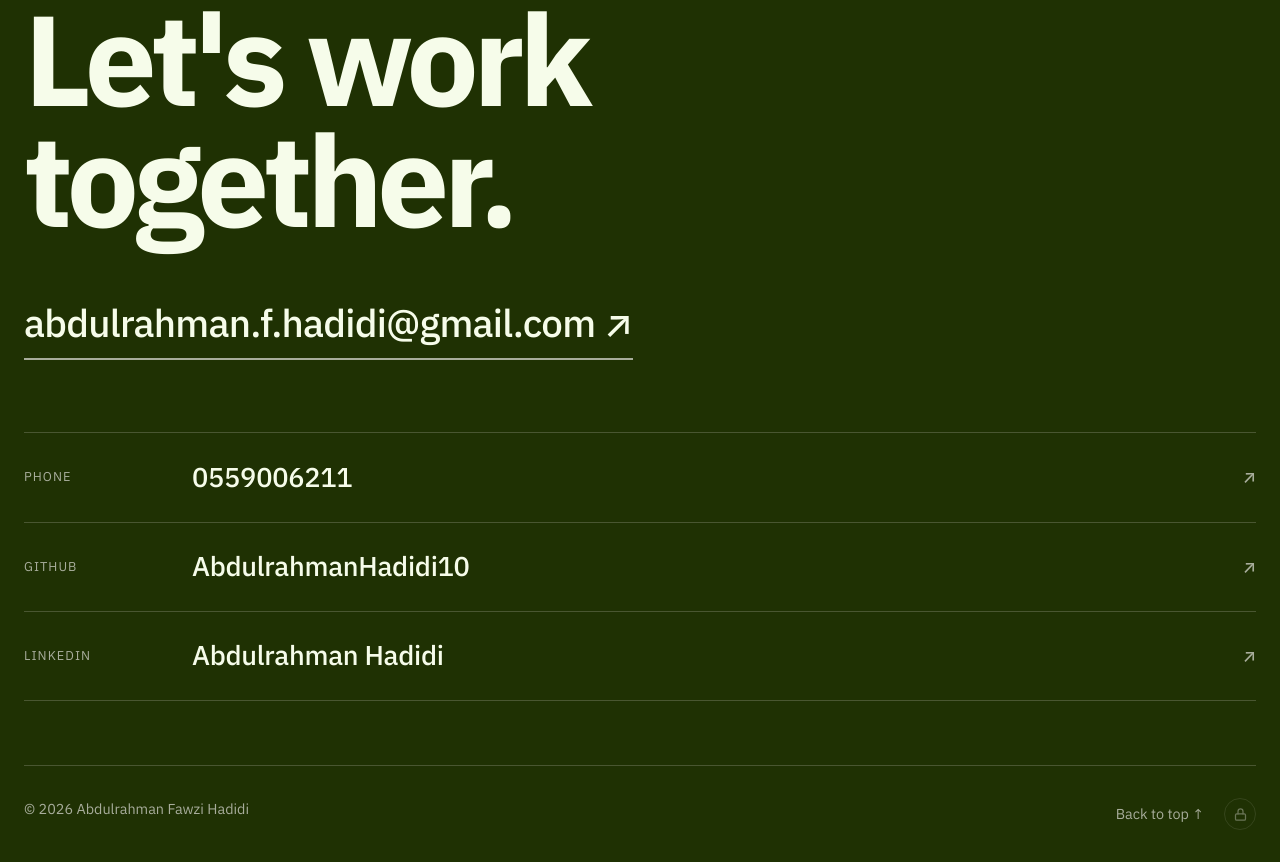
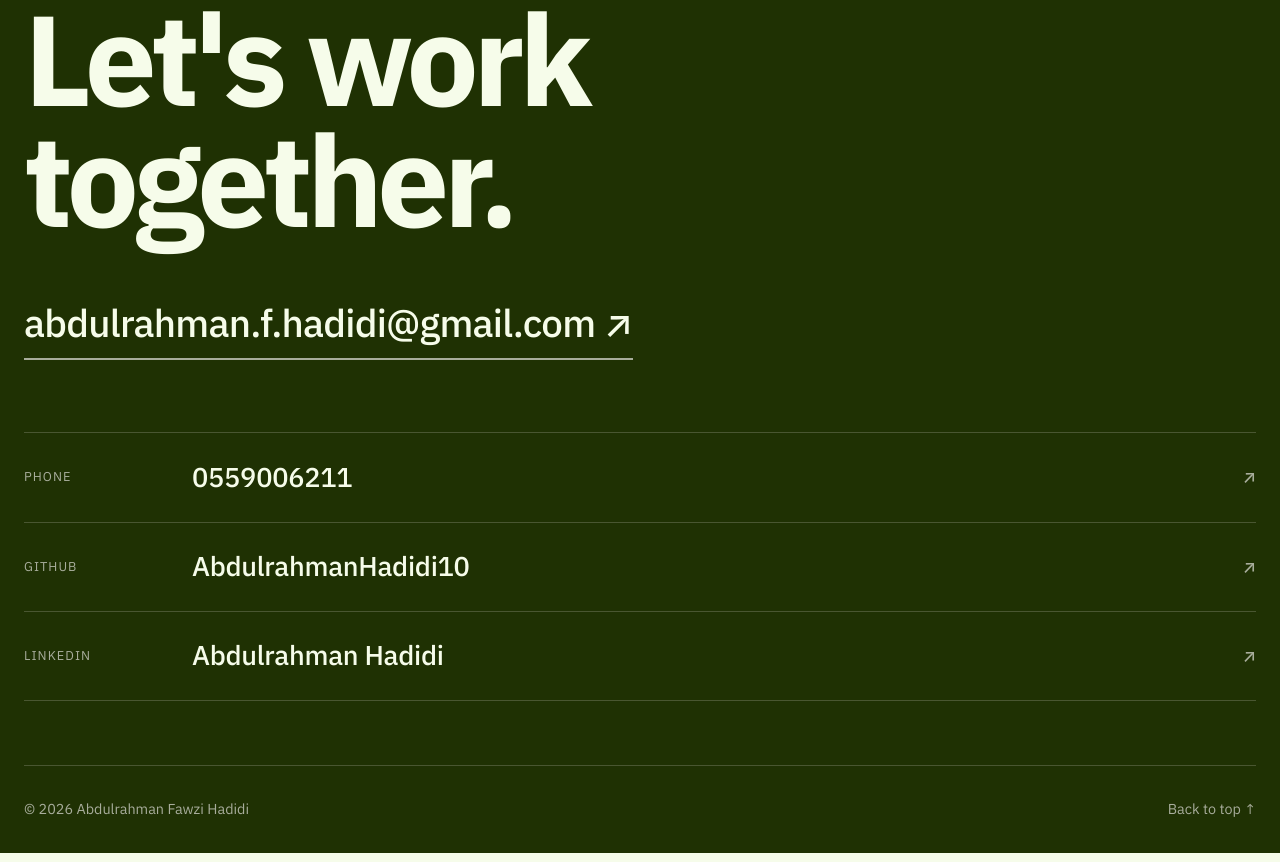
Before and after one commit to AbdulrahmanHadidi10/portfolio, a plain HTML site: page index.html in a window 1280 px wide. Shown: the part 4219-5081 px from the top of the page. Drawn offline with Linux system fonts and the light colour scheme.

Commit message:
Remove dashboard icon from footer; dashboard stays reachable by its URL
Co-Authored-By: Claude Opus 5.5 <noreply@anthropic.com>

```diff
--- a/index.html
+++ b/index.html
@@ -152,12 +152,7 @@
       </div>
       <footer class="footer container">
         <p>&copy; <span id="year"></span> <span data-i18n="footer.name">Abdulrahman Fawzi Hadidi</span></p>
-        <div class="footer-right">
-          <a href="#home" class="to-top" data-i18n="footer.top">Back to top ↑</a>
-          <a href="dashboard.html" class="dash-link" data-i18n-label="footer.dash" aria-label="Dashboard" title="Dashboard">
-            <svg viewBox="0 0 24 24" width="15" height="15" fill="none" stroke="currentColor" stroke-width="2" stroke-linecap="round" stroke-linejoin="round"><rect x="4" y="11" width="16" height="10" rx="2"/><path d="M8 11V7a4 4 0 0 1 8 0v4"/></svg>
-          </a>
-        </div>
+        <a href="#home" class="to-top" data-i18n="footer.top">Back to top ↑</a>
       </footer>
     </section>
   </main>
--- a/script.js
+++ b/script.js
@@ -42,8 +42,7 @@ const I18N = {
     "contact.phone": "Phone",
     "contact.linkedinName": "Abdulrahman Hadidi",
     "footer.name": "Abdulrahman Fawzi Hadidi",
-    "footer.top": "Back to top ↑",
-    "footer.dash": "Dashboard"
+    "footer.top": "Back to top ↑"
   },
   ar: {
     "meta.title": "عبدالرحمن حديدي — معرض الأعمال",
@@ -87,8 +86,7 @@ const I18N = {
     "contact.phone": "الجوال",
     "contact.linkedinName": "عبدالرحمن حديدي",
     "footer.name": "عبدالرحمن فوزي حديدي",
-    "footer.top": "العودة للأعلى ↑",
-    "footer.dash": "لوحة التحكم"
+    "footer.top": "العودة للأعلى ↑"
   }
 };
 
--- a/style.css
+++ b/style.css
@@ -321,13 +321,6 @@ ul { list-style: none; }
   font-size: .9rem; color: var(--sage);
 }
 .to-top:hover { color: var(--cream); }
-.footer-right { display: flex; align-items: center; gap: 1.25rem; }
-.dash-link {
-  display: grid; place-items: center; width: 32px; height: 32px; border-radius: 50%;
-  border: 1px solid rgba(168,173,156,.3); opacity: .55;
-  transition: opacity .3s, color .3s, border-color .3s;
-}
-.dash-link:hover { opacity: 1; color: var(--cream); border-color: var(--sage); }
 
 /* ===== Scroll reveal ===== */
 .reveal { opacity: 0; transform: translateY(40px); transition: opacity 1s var(--ease), transform 1s var(--ease); }
```
